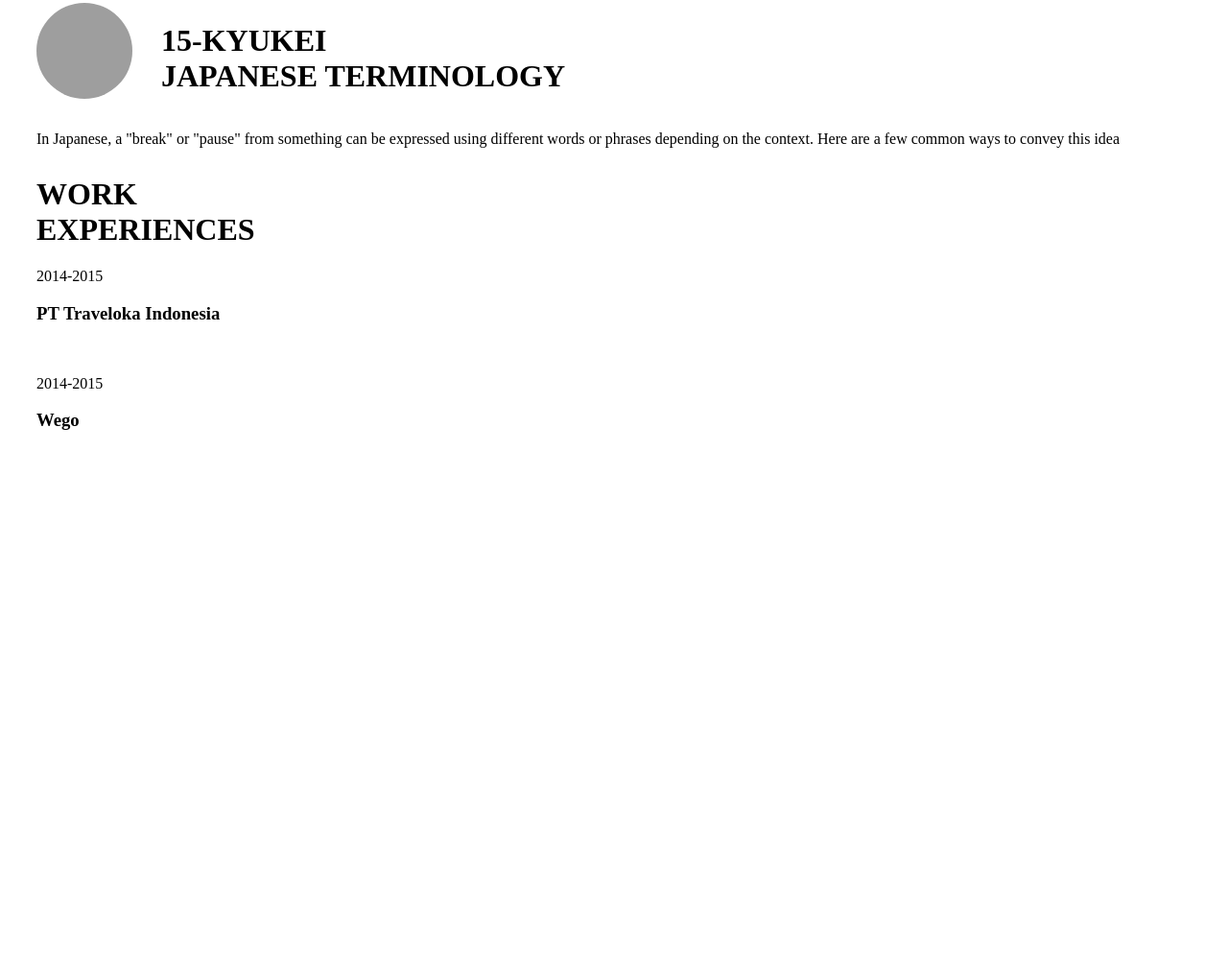
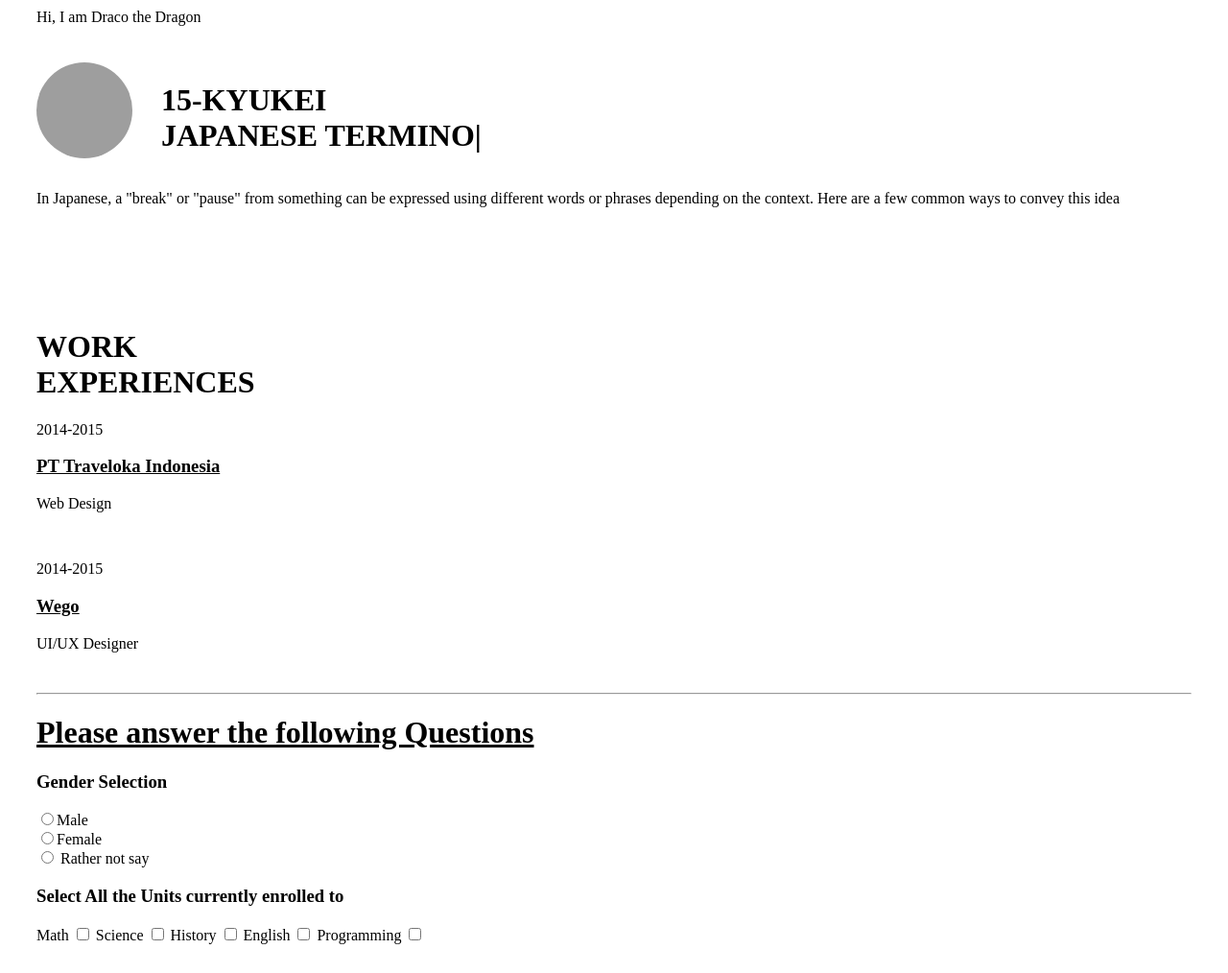
Before and after one commit to paulwritescode/Lobster-TheJituTraining, a plain HTML site: page index.html in a window 1280 px wide. Shown: the part 157-1171 px from the top of the page at 96% size. Before the commit the page ends 800 px from the top, so only its background shows below. Drawn offline with Linux system fonts and the light colour scheme; grey boxes are pictures that could not be loaded.

Commit message:
Second-Commit:26/9

```diff
--- a/index.html
+++ b/index.html
@@ -14,24 +14,66 @@
         <div class="nav">Skills</div>
     </nav>
 
-  <div style="margin: 30px;">
+  <div style="margin: 30px; display: flex; flex-direction: column;">
     <div style="margin-top: 50px;"><p>Hi, I am Draco the Dragon</p></div>
     <div style="display: flex; margin-top: 22px;">
         <div class="circle"><img src="/assets/orange1.jpg" alt="Logo-Background-Image"></div>
 
-        <div style="padding-left: 30px;"><h1>15-KYUKEI <br> JAPANESE TERMINOLOGY</h1></div>
+        <div style="padding-left: 30px;"><h1>15-KYUKEI <br> JAPANESE TERMINO|</h1></div>
        </div>
 
         <p>In Japanese, a "break" or "pause" from something can be expressed
             using different words or phrases depending on the context.
              Here are a few common ways to convey this idea</p>
 
-       <div style="margin-top: 30px;">
+       <div style="margin-top: 90px;">
         <h1>WORK <br> EXPERIENCES</h1>
         <p>2014-2015</p>
-        <h3>PT Traveloka Indonesia</h3> <br>
+        <h3 style="text-decoration: underline;">PT Traveloka Indonesia</h3>
+        <p>Web Design</p>
+        <br>
         <p>2014-2015</p>
-        <h3>Wego</h3>
+        <h3 style="text-decoration: underline;">Wego</h3>
+        <p>UI/UX Designer</p> <br>
+       </div>
+       <div>
+        <hr>
+        <h1 style="text-decoration: underline;">Please answer the following Questions</h1>
+        <form action="">
+            <h3>Gender Selection</h3>
+            <label for="male">
+                <input type="radio" id="male" name="gender" value="male">Male
+            </label> <br>
+            <label for="female">
+                <input type="radio" id="female" name="gender" value="female">Female
+            </label> <br>
+            <label for="Rather not say">
+                <input type="radio" id="rather not say" name="gender" value="rather not say">
+                Rather not say
+            </label> <br>
+            <h3>Select All the Units currently enrolled to</h3>
+            <label for="math">Math</label>
+            <input type="checkbox" id="math" name="subject" value="Math">
+
+            <label for="science">Science</label>
+            <input type="checkbox" id="science" name="subject" value="Science">
+
+            <label for="history">History</label>
+            <input type="checkbox" id="history" name="subject" value="History">
+
+            <label for="english">English</label>
+            <input type="checkbox" id="english" name="subject" value="English">
+
+            <label for="programming">Programming</label>
+            <input type="checkbox" id="programming" name="subject" value="Programming">
+
+
+
+
+
+
+        </form>
+
        </div>
   </div>
 
```
